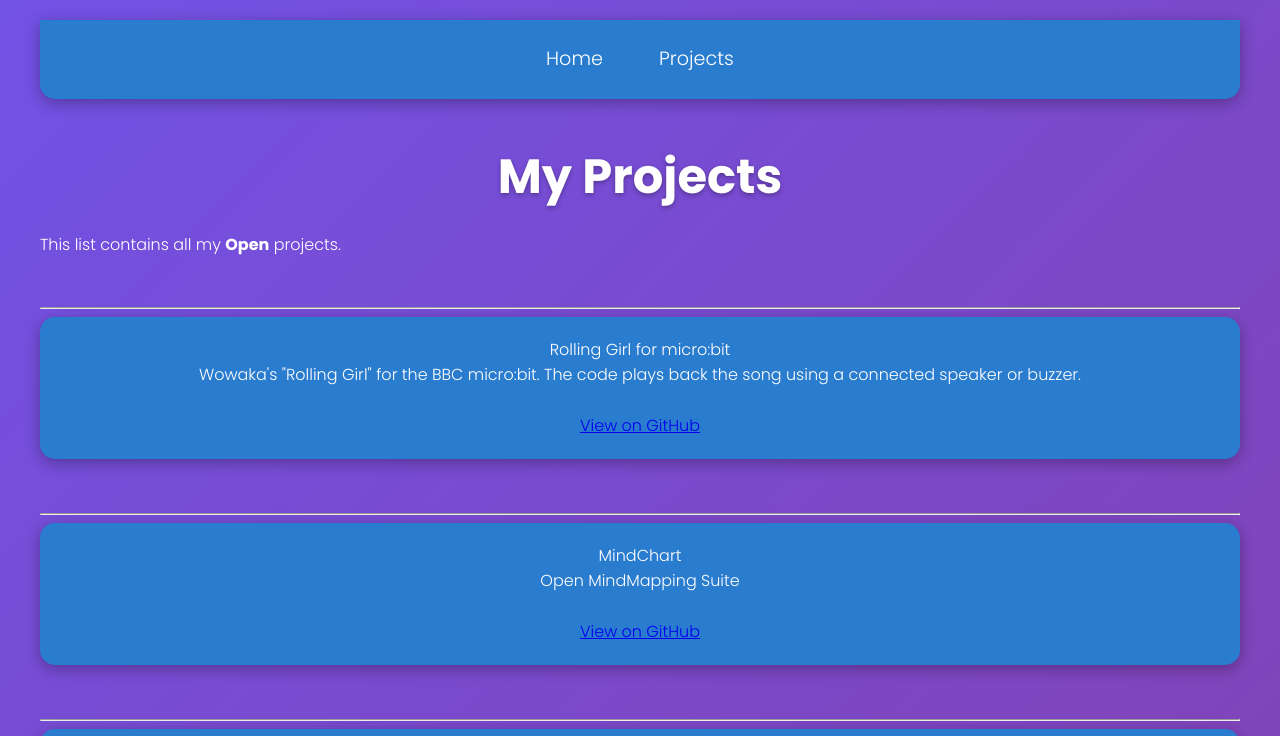
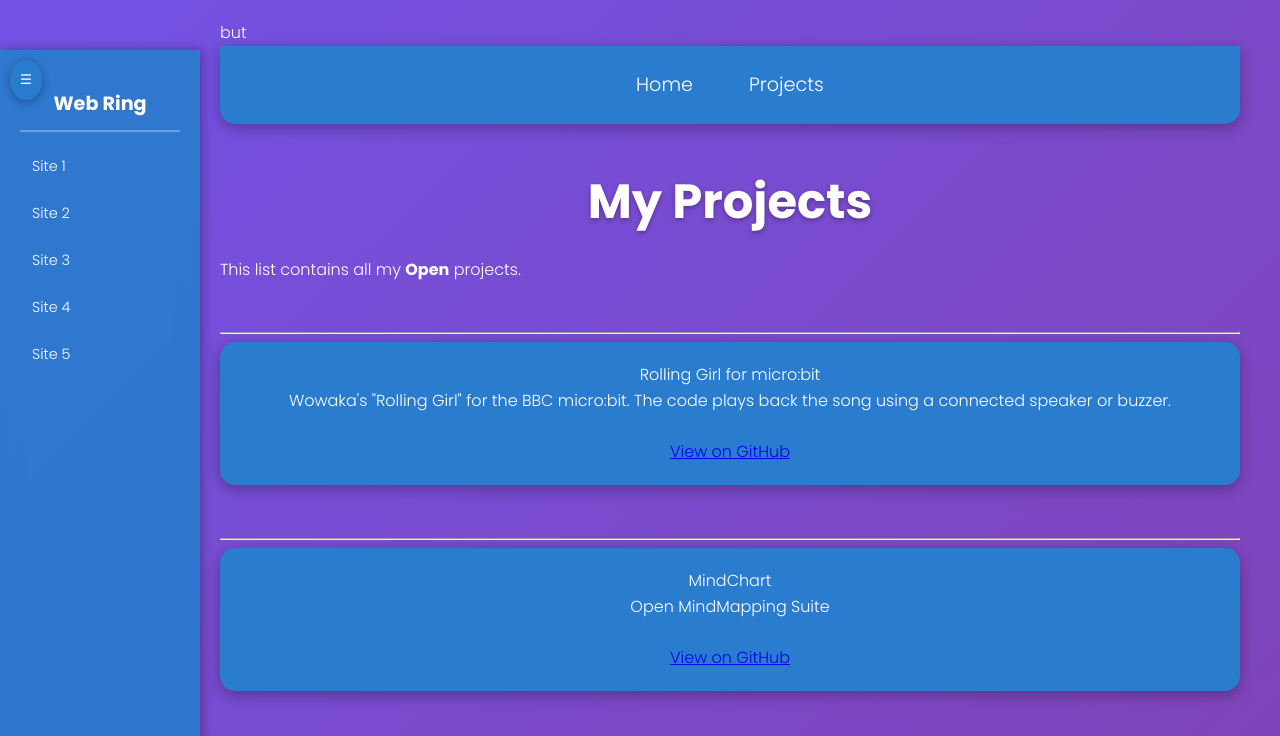
Before and after one commit to meowcat767/meowcat767.github.io, a website: page project-directory.html in a window 1280 px wide. Shown: the top 736 px of the page. Drawn offline with nearby package versions, Linux system fonts and the light colour scheme.

Commit message:
add no AI ring

```diff
--- a/project-directory.html
+++ b/project-directory.html
@@ -1,4 +1,4 @@
-<!DOCTYPE html>
+ but<!DOCTYPE html>
 <html>
 
 <head>
@@ -10,12 +10,25 @@
 </head>
 
 <body>
-   <div class="topnav">
-      <a href="index.html">Home</a>
-      <a href="project-directory.html">Projects</a>
+  <!-- Web Ring Sidebar -->
+  <div class="webring-sidebar">
+    <h3>Web Ring</h3>
+    <div class="webring-links">
+      <a href="#">Site 1</a>
+      <a href="#">Site 2</a>
+      <a href="#">Site 3</a>
+      <a href="#">Site 4</a>
+      <a href="#">Site 5</a>
     </div>
-    <h1 class="header">My Projects</h1>
-    <p class="subheader">This list contains all my <strong>Open</strong> projects.</p>
+  </div>
+
+  <!-- Main Content -->
+  <div class="topnav">
+    <a href="index.html">Home</a>
+    <a href="project-directory.html">Projects</a>
+  </div>
+  <h1 class="header">My Projects</h1>
+  <p class="subheader">This list contains all my <strong>Open</strong> projects.</p>
   <div class="projects">
     <br>
     <hr>
@@ -55,4 +68,7 @@
     <br>
     <span class="project-link"><a href="https://github.com/meowcat767/osu-taiko-midi-drums">View on GitHub</a></span>
   </div>
+
+  <!-- Floating Toggle Button -->
+  <button class="floating-toggle">☰</button>
 </body>
--- a/style.css
+++ b/style.css
@@ -17,12 +17,77 @@ body{
   background-size: 400% 400%;
   animation: animationName 13s ease infinite;
   margin: 0;
-  padding: 20px 40px;
+  padding: 20px 40px 20px 220px; /* Add left padding for sidebar */
   color: #fff;
   min-height: 100vh;
   line-height: 1.6;
   font-weight: 300;
   cursor: url('cursor/wii-cursor-by-stefano-tinaglia/Wii Cursor.cur'), auto; /* Set normal cursor as default */
+  position: relative;
+}
+
+/* Web Ring Sidebar */
+.webring-sidebar {
+  position: fixed;
+  left: 0;
+  top: 50px; /* Adjusted to position below the navbar */
+  width: 200px;
+  height: calc(100vh - 50px); /* Adjust height to account for navbar */
+  background: rgba(42, 124, 206, 0.9);
+  backdrop-filter: blur(10px);
+  padding: 20px;
+  box-shadow: 2px 0 10px rgba(0, 0, 0, 0.3);
+  z-index: 99;
+  overflow-y: auto;
+}
+
+.webring-sidebar h3 {
+  color: #fff;
+  margin-bottom: 15px;
+  text-align: center;
+  font-size: 1.2rem;
+  border-bottom: 2px solid rgba(255, 255, 255, 0.3);
+  padding-bottom: 10px;
+}
+
+.webring-links {
+  display: flex;
+  flex-direction: column;
+  gap: 8px;
+}
+
+.webring-links a {
+  color: #fff;
+  text-decoration: none;
+  padding: 8px 12px;
+  border-radius: 6px;
+  transition: background-color 0.3s ease;
+  font-size: 0.9rem;
+}
+
+.webring-links a:hover {
+  background-color: rgba(255, 255, 255, 0.2);
+  cursor: url('cursor/wii-cursor-by-stefano-tinaglia/wii-pointer.cur'), pointer;
+}
+
+/* Floating Toggle Button */
+.floating-toggle {
+  position: fixed;
+  left: 10px;
+  top: 60px;
+  background: rgba(42, 124, 206, 0.9);
+  border: none;
+  color: white;
+  padding: 10px;
+  border-radius: 50%;
+  cursor: pointer;
+  z-index: 100;
+  box-shadow: 0 2px 10px rgba(0, 0, 0, 0.3);
+  transition: transform 0.3s ease;
+}
+
+.floating-toggle:hover {
+  transform: scale(1.1);
 }
 
 button {
```
Also changed, not shown: index.html (+21 -3 lines), script.js (+18 -0 lines).
